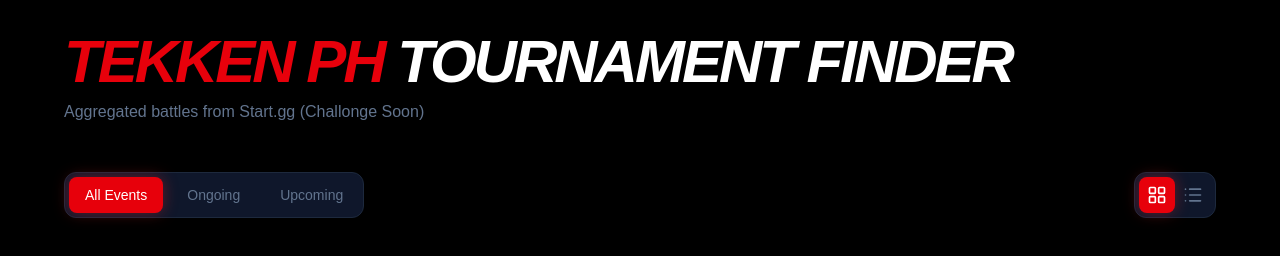
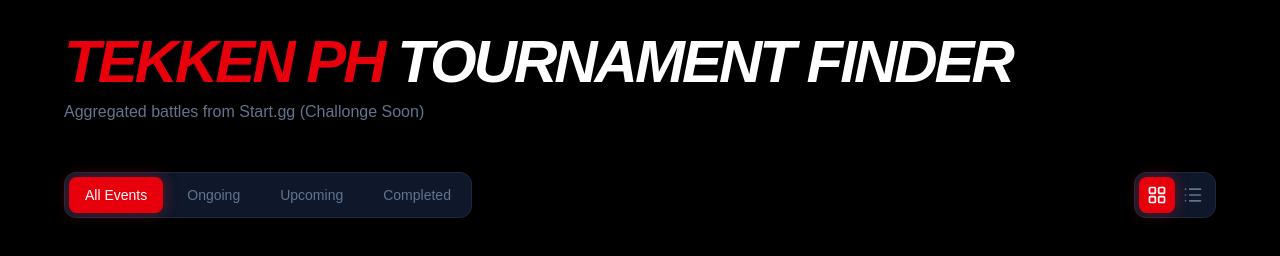
Before and after one commit to ciirno/tekken-tournament-finder, a Next.js app: page / in a window 1280 px wide. Shown: the top 256 px of the page. Built offline with nearby package versions, Linux system fonts and the light colour scheme; no server answers; the database is empty.

Commit message:
add completed label

```diff
--- a/src/components/TournamentFilters.tsx
+++ b/src/components/TournamentFilters.tsx
@@ -17,6 +17,7 @@ export default function TournamentFilters({
     { id: "all", label: "All Events" },
     { id: "ongoing", label: "Ongoing" },
     { id: "upcoming", label: "Upcoming" },
+    { id: "completed", label: "Completed" },
   ];
 
   return (
```
